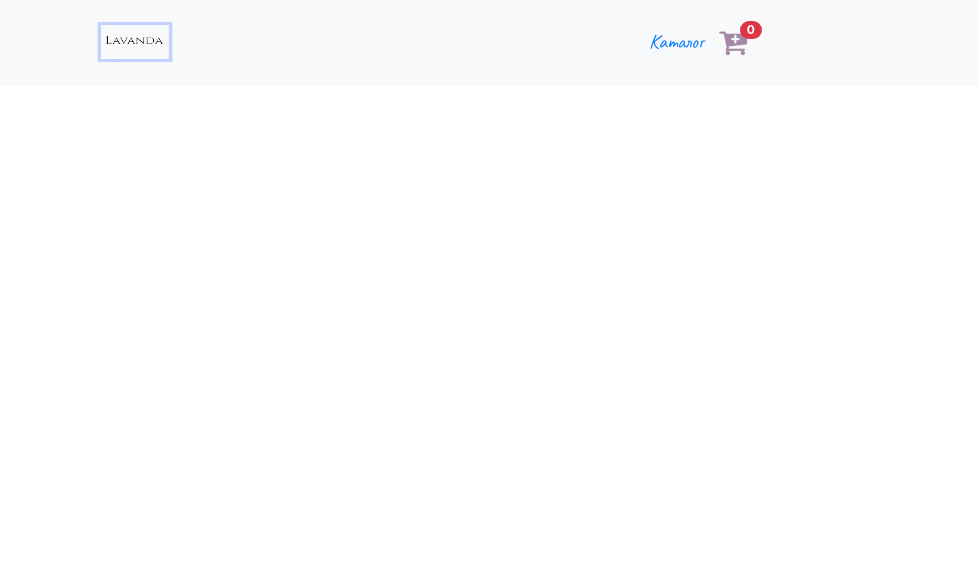
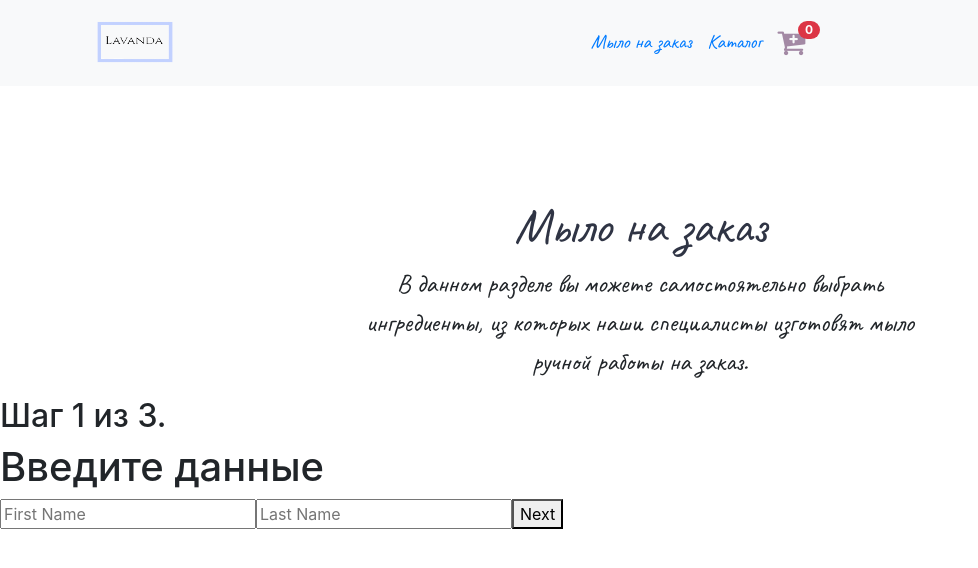
Before and after one commit to ibragimova01/Soap-store, a React (Create React App) app: page /order in a window 1280 px wide. Shown: the top 568 px of the page, without its empty margins (0-978 px from the left). Built offline with nearby package versions, Linux system fonts and the light colour scheme.

Commit message:
feat(order): create order page

```diff
--- a/package.json
+++ b/package.json
@@ -7,6 +7,7 @@
     "@testing-library/react": "^9.5.0",
     "@testing-library/user-event": "^7.2.1",
     "bootstrap": "^4.4.1",
+    "material-ui": "^0.20.2",
     "prop-types": "^15.7.2",
     "react": "^16.13.1",
     "react-bootstrap": "^1.0.0",
--- a/src/Components/cart/index.js
+++ b/src/Components/cart/index.js
@@ -5,7 +5,7 @@ import CartProductRow from "./product-row";
 import { Link } from "react-router-dom";
 import "./cart.css";
 
- class CartIndex extends Component {
+class CartIndex extends Component {
   render() {
     const {shoppingCart} = this.props
 
--- /dev/null
+++ b/src/Components/form/AllInfo.js
@@ -0,0 +1,25 @@
+import React, { Component } from 'react'
+
+class AllInfo extends Component {
+  back = e => {
+    e.preventDefault()
+    this.props.prevStep();
+  }
+  render() {
+    const { firstName, lastName, jobTitle, jobCompany } = this.props;
+    return (
+      <>
+        <h2>результат</h2>
+    first Name <b>{firstName}</b><br/>
+    last Name <b>{lastName}</b><br/>
+    job <b>{jobTitle}</b><br/>
+    Company <b>{jobCompany}</b><br/>
+    <button className="Back" onClick={this.back}>
+      Back
+    </button>
+      </>
+    )
+  }
+}
+
+export default AllInfo
--- /dev/null
+++ b/src/Components/form/Main.js
@@ -0,0 +1,78 @@
+import React, { Component } from 'react'
+import PersonalInfo from './PersonalInfo';
+import JobDetails from './SoapDetails';
+import AllInfo from './AllInfo';
+
+class Main extends Component {
+  state = {
+    step:1,
+
+    //step1
+    firstName: '',
+    lastName: '',
+    email: '',
+
+    // step 2
+    jobTitle: '',
+    jobCompany: ''
+  }
+
+  nextStep = () => {
+    const { step } = this.state;
+
+    this.setState({
+        step: step + 1
+    });
+}
+prevStep = () => {
+  const { step } = this.state;
+  this.setState({
+      step: step - 1
+  });
+}
+handleChange = input => e => {
+  this.setState({[input]: e.target.value});
+}
+  showStep = () => {
+    const {step, firstName, lastName, jobTitle, jobCompany} = this.state;
+    if(step === 1)
+    return (
+    <PersonalInfo
+      handleChange = {this.handleChange}
+      nextStep = {this.nextStep}
+      firstName = {firstName}
+      lastName = {lastName}
+    />);
+    if(step === 2)
+    return (
+    <JobDetails
+      handleChange = {this.handleChange}
+      nextStep = {this.nextStep}
+      prevStep = {this.prevStep}
+      jobTitle = {jobTitle}
+      jobCompany = {jobCompany}
+    />
+    );
+    if(step === 3)
+    return (
+      <AllInfo
+      firstName = {firstName}
+      lastName = {lastName}
+      jobTitle = {jobTitle}
+      jobCompany = {jobCompany}
+      prevStep = {this.prevStep}
+      />
+      );
+  }
+  render() {
+    const {step} = this.state;
+    return (
+        <>
+        <h2> Шаг {step} из 3.</h2>
+        {this.showStep()}
+        </>
+    )
+  }
+}
+
+export default Main;
--- /dev/null
+++ b/src/Components/form/PersonalInfo.js
@@ -0,0 +1,39 @@
+import React, { Component } from 'react'
+
+export class PersonalInfo extends Component {
+  continue = e => {
+    e.preventDefault()
+    this.props.nextStep();
+  }
+  render() {
+    const {handleChange, lastName, firstName} = this.props;
+    return (
+      <>
+        <h1>Введите данные</h1>
+        <label>
+          <input
+            type="text"
+            name="firstName"
+            placeholder="First Name"
+            value={firstName}
+            onChange={handleChange('firstName')}
+          />
+        </label>
+        <label>
+          <input
+            type="text"
+            name="lastName"
+            placeholder="Last Name"
+            value={lastName}
+            onChange={handleChange('lastName')}
+          />
+        </label>
+        <button className="Next" onClick={this.continue}>
+          Next
+        </button>
+      </>
+    )
+  }
+}
+
+export default PersonalInfo
--- /dev/null
+++ b/src/Components/form/SoapDetails.js
@@ -0,0 +1,47 @@
+import React, { Component } from 'react'
+
+class SoapDetails extends Component {
+  continue = e => {
+    e.preventDefault()
+    this.props.nextStep();
+  }
+  back = e => {
+    e.preventDefault()
+    this.props.prevStep();
+  }
+
+  render() {
+    const {handleChange, jobTitle, jobCompany} = this.props;
+    return (
+      <>
+        <h1>Введите данные</h1>
+        <label>
+          <input
+            type="text"
+            name="jobTitle"
+            placeholder="job "
+            value={jobTitle}
+            onChange={handleChange('jobTitle')}
+          />
+        </label>
+        <label>
+          <input
+            type="text"
+            name="jobCompany"
+            placeholder="Company"
+            value={jobCompany}
+            onChange={handleChange('jobCompany')}
+          />
+        </label>
+        <button className="Back" onClick={this.back}>
+          Back
+        </button>
+        <button className="Next" onClick={this.continue}>
+          Next
+        </button>
+      </>
+    )
+  }
+}
+
+export default SoapDetails
--- a/src/Components/header/Header.js
+++ b/src/Components/header/Header.js
@@ -8,6 +8,7 @@ import logo from "../header/logo.png";
 import { Switch, Route, NavLink } from "react-router-dom";
 import Catalog from '../../Pages/Catalog';
 import Cart from '../../Pages/Cart';
+import Order from '../../Pages/Order';
 import { connect } from 'react-redux';
 import "../header/header.css";
 
@@ -29,6 +30,7 @@ class Header extends Component {
             </Navbar.Brand>
             <Navbar.Collapse id="responsive-navbar-nav">
             <Nav className="m-auto ">
+              <NavLink className="mx-2 nav-title" to ="/order">Мыло на заказ</NavLink>
               <NavLink className="mx-2 nav-title" to ="/catalog"> Каталог</NavLink>
               <NavLink className="mx-2 position-relative" to ="/cart"><i className="fa fa-cart-plus m-icons"/><span className="badge cart-status badge-pill badge-danger">{this.props.shoppingCart.total}</span></NavLink>
             </Nav>
@@ -36,6 +38,7 @@ class Header extends Component {
           </Container>
           </Navbar>
             <Switch>
+              <Route exact path="/order" component={Order} />
               <Route exact path="/catalog" component={Catalog} />
               <Route exact path="/cart" component={Cart} />
             </Switch>
--- /dev/null
+++ b/src/Pages/Order.js
@@ -0,0 +1,21 @@
+import React, { Component } from "react";
+import Main from "../Components/form/Main";
+
+class Order extends Component {
+  render() {
+    const order = {
+
+    }
+    return (
+      <div style={order}>
+        <h1 style={{color:'#2f3444', fontSize: '50px', fontFamily: 'Caveat, cursive', textAlign: 'center', marginTop: '60px', paddingTop: '50px'}}>Мыло на заказ</h1>
+        <div style={{maxWidth:'600px', margin:'0 auto'}}>
+          <p style={{textAlign:'center', fontSize: '26px', fontFamily:'Caveat'}}>В данном разделе вы можете самостоятельно выбрать ингредиенты, из которых наши специалисты изготовят мыло ручной работы на заказ.</p>
+        </div>
+        <Main/>
+      </div>
+    )
+  }
+}
+
+export default Order
```
Also changed, not shown: src/Components/form/form.css (added), src/Pages/bg.jpg (added), 1 other file (tests, documents, lock files or other folders).
